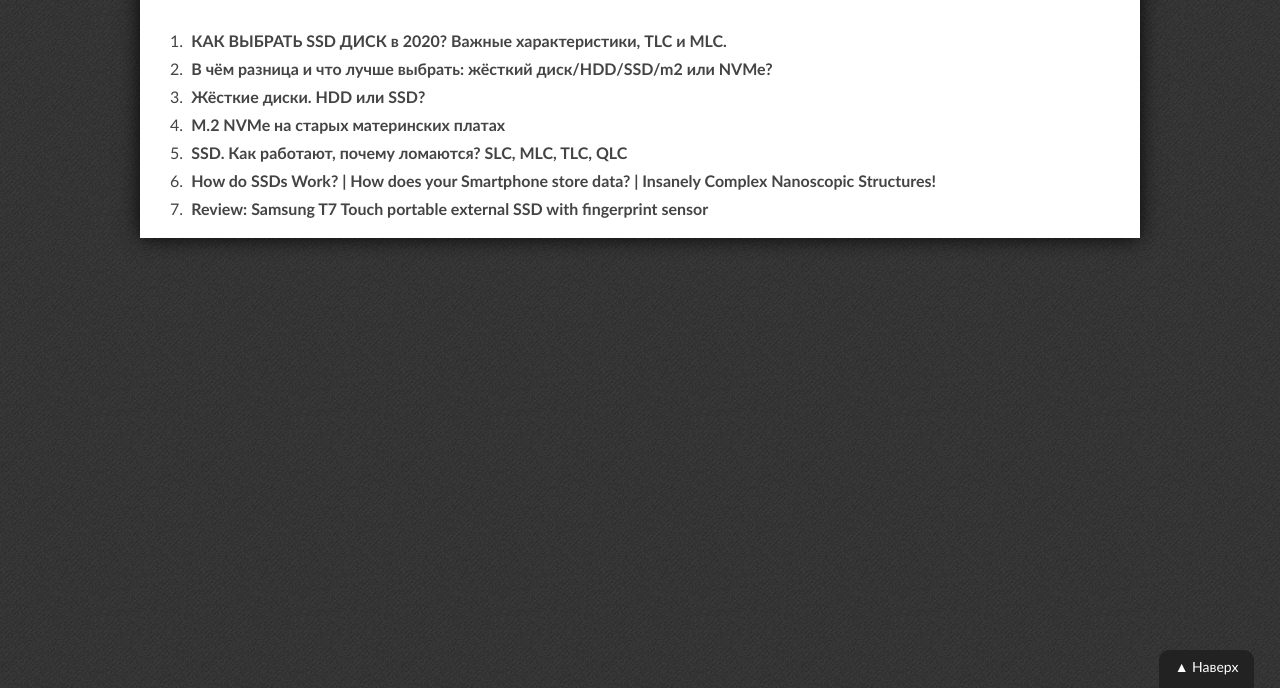
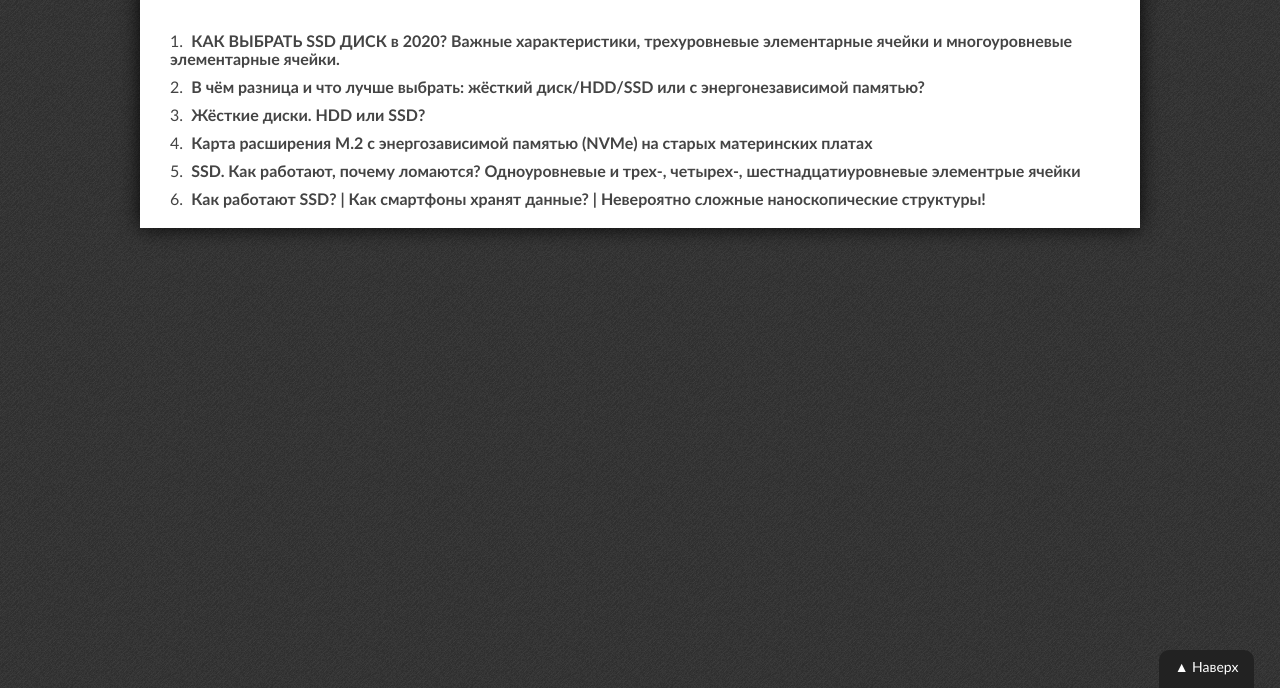
Before and after one commit to Grimsever/EVMIPY-update-SSD, a plain HTML site: page 6-SSD/assets/pages/video/index.html in a window 1280 px wide. Shown: the part 112-800 px from the top of the page. Drawn offline with Linux system fonts and the light colour scheme.

Commit message:
rename video material

```diff
--- a/6-SSD/assets/pages/video/index.html
+++ b/6-SSD/assets/pages/video/index.html
@@ -34,12 +34,12 @@
           const videos = [
             {
               title:
-                "КАК ВЫБРАТЬ SSD ДИСК в 2020? Важные характеристики, TLC и MLC.",
+                "КАК ВЫБРАТЬ SSD ДИСК в 2020? Важные характеристики, трехуровневые элементарные ячейки и многоуровневые элементарные ячейки.",
               url: "https://www.youtube.com/embed/Qa4o7Kj6Q3U",
             },
             {
               title:
-                "В чём разница и что лучше выбрать: жёсткий диск/HDD/SSD/m2 или NVMe?",
+                "В чём разница и что лучше выбрать: жёсткий диск/HDD/SSD или с энергонезависимой памятью?",
               url: "https://www.youtube.com/embed/RJ6fWVm3yB8",
             },
             {
@@ -47,22 +47,17 @@
               url: "https://www.youtube.com/embed/sAzGiPMJGtE",
             },
             {
-              title: "M.2 NVMe на старых материнских платах",
+              title: "Карта расширения M.2 с энергозависимой памятью (NVMe) на старых материнских платах",
               url: "https://www.youtube.com/embed/gVUdeBDi0lk",
             },
             {
-              title: "SSD. Как работают, почему ломаются? SLC, MLC, TLC, QLC",
+              title: "SSD. Как работают, почему ломаются? Одноуровневые и трех-, четырех-, шестнадцатиуровневые элементрые ячейки",
               url: "https://www.youtube.com/embed/7onkTUts_-w",
             },
             {
               title:
-                "How do SSDs Work? | How does your Smartphone store data? | Insanely Complex Nanoscopic Structures!",
+                "Как работают SSD? | Как смартфоны хранят данные? | Невероятно сложные наноскопические структуры!",
               url: "https://www.youtube.com/embed/5Mh3o886qpg",
-            },
-            {
-              title:
-                "Review: Samsung T7 Touch portable external SSD with fingerprint sensor",
-              url: "https://www.youtube.com/embed/dWktvLj-ino",
             },
           ];
 
```
